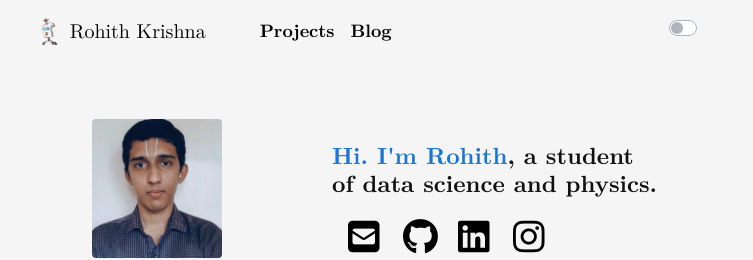
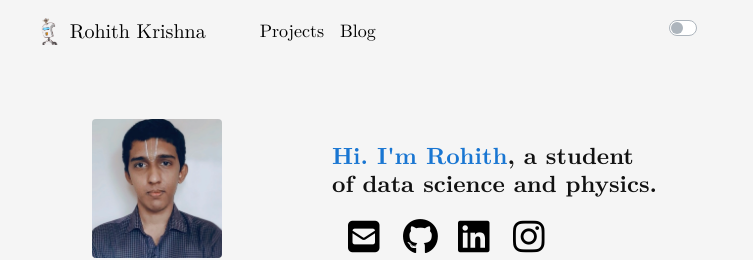
Before and after one commit to rohithmay/rohithmay.github.io, a Jekyll site: the page built from index.md, in a window 1280 px wide. Shown: the top 260 px of the page, without its empty margins (263-1016 px from the left). Built offline with Jekyll 4.4.1, drawn with Linux system fonts in a browser that asks for light colours; nearby versions of some CDN libraries; a style sheet for code colours, icons or effects is not loaded.

Commit message:
Update navbar.html

```diff
--- a/_includes/navbar.html
+++ b/_includes/navbar.html
@@ -15,7 +15,7 @@
         <ul class="navbar-nav mr-auto">
             {% for link in site.data.navbar %}
                 <li class="nav-item {% if page.url == link.url %}active{% endif %}">
-                    <a class="nav-link" href="{{ link.url }}" {% if link.external %}target="_blank"{% endif %}><strong>{{ link.title }}</strong></a>
+                    <a class="nav-link" href="{{ link.url }}" {% if link.external %}target="_blank"{% endif %}>{{ link.title }}</a>
                 </li>
             {% endfor %}
         </ul>
```
